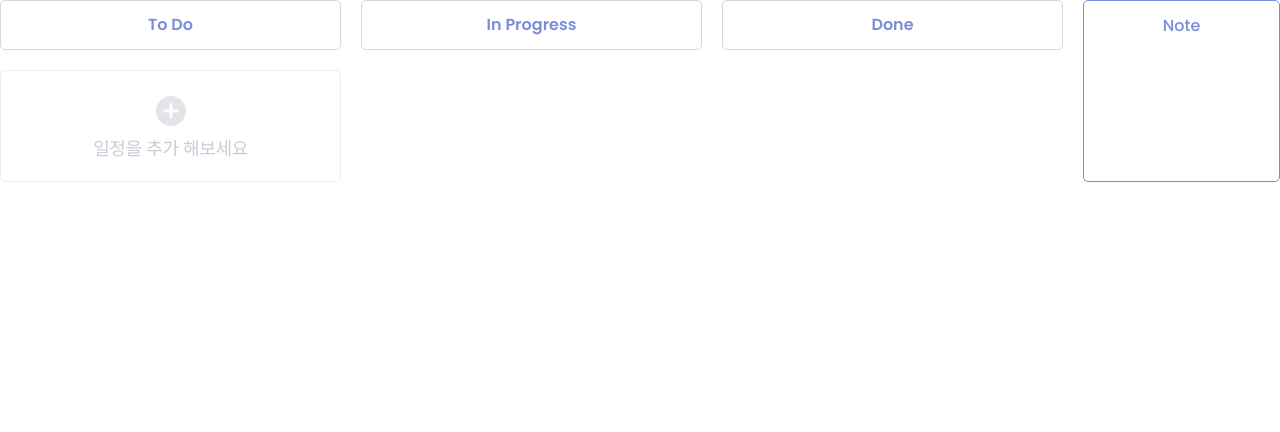
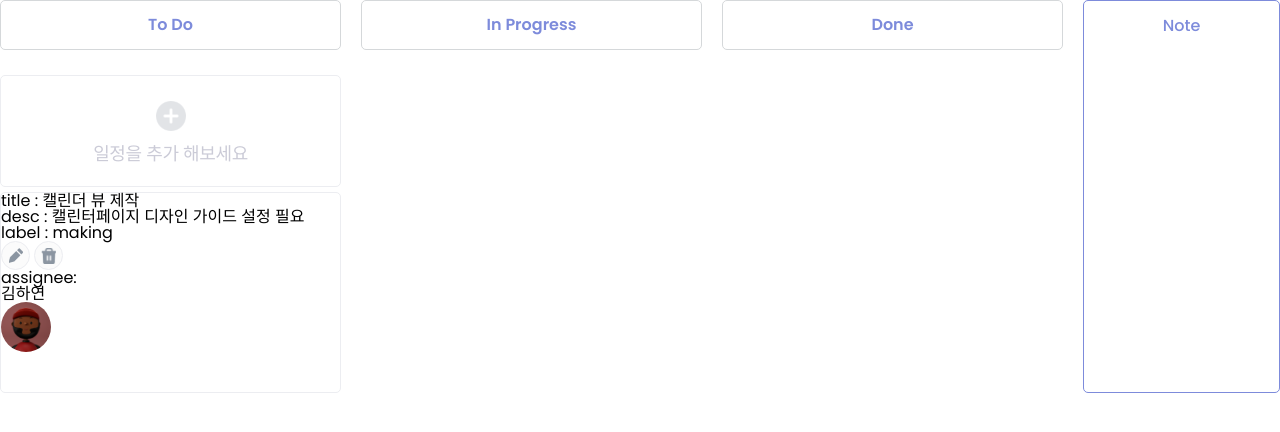
Before and after one commit to The-HangHae99-final/the-Final-FrontEnd, a React (Create React App) app: page /board in a window 1280 px wide. Shown: the top 432 px of the page. Built offline with nearby package versions, Linux system fonts and the light colour scheme.

Commit message:
Feat: (Board)UI for create and read

```diff
--- a/src/components/BoardCard.js
+++ /dev/null
@@ -1,66 +0,0 @@
-import React from "react";
-import styled from "styled-components";
-import human from "../public/img/human1.png";
-
-const BoardCard = () => {
-  return (
-    <BoardCardStyle>
-      <div className="card_title">캘린더 뷰 제작</div>
-      <div className="card_content">07.16까지 끝내기</div>
-      <div className="card_author">
-        <div className="author-info-wrap">
-          <div className="author_text">일정 등록자</div>
-          <div className="author_name">김하연</div>
-        </div>
-        <img src={human} alt="human" />
-      </div>
-    </BoardCardStyle>
-  );
-};
-
-export default BoardCard;
-
-const BoardCardStyle = styled.div`
-  width: 100%;
-  height: 201px;
-  border: 1px solid #ecedf1;
-  background: #ffffff;
-  border-radius: 5px;
-`;
-
-// const BoardStyle = styled.div`
-//   width: 100%;
-// `;
-
-// const BoardStyle = styled.div`
-//   width: 100%;
-// `;
-// const BoardStyle = styled.div`
-//   width: 100%;
-// `;const BoardStyle = styled.div`
-// width: 100%;
-// `;
-
-{
-  /* <form onSubmit={handleSubmit}>
-    <input
-      type="text"
-      name="title"
-      placeholder="title"
-      onChange={handleChange}
-    />
-    <input
-      type="text"
-      name="content"
-      placeholder="content"
-      onChange={handleChange}
-    />
-    <input
-      type="text"
-      name="category"
-      placeholder="category"
-      onChange={handleChange}
-    />
-    <button type="submit">전송하기</button>
-  </form> */
-}
--- /dev/null
+++ b/src/components/Card/BoardCard.js
@@ -0,0 +1,88 @@
+import React from "react";
+import styled from "styled-components";
+import { Human04 } from "../../elements/humanIcon";
+import edit from "../..//public/img/edit.png";
+import remove from "../../public/img/remove.png";
+
+const BoardCard = () => {
+  return (
+    <BoardCardStyle>
+      <div className="card_title">title : 캘린더 뷰 제작</div>
+      <div className="card_content">
+        desc : 캘린터페이지 디자인 가이드 설정 필요
+      </div>
+      <div className="card_author">
+        <div className="card_label">label : making</div>
+        <div className="card-action-buttons">
+          <div className="action_edit">
+            <img src={edit} alt="edit" />
+          </div>
+          <div className="action_delete">
+            <img src={remove} alt="remove" />
+          </div>
+        </div>
+        <div className="author-info-wrap">
+          <div className="author_text">assignee:</div>
+          <div className="author_name">김하연</div>
+        </div>
+        <Human04 size="50px" />
+      </div>
+    </BoardCardStyle>
+  );
+};
+
+export default BoardCard;
+
+const BoardCardStyle = styled.div`
+  width: 100%;
+  height: 201px;
+  border: 1px solid #ecedf1;
+  background: #ffffff;
+  border-radius: 5px;
+
+  .card-action-buttons {
+    display: Flex;
+    gap: 4px;
+
+    & > .action_edit,
+    & > .action_delete {
+      width: 29px;
+      height: 29px;
+      background: rgba(247, 247, 247, 0.5);
+      border: 1px solid #ecedf1;
+      border-radius: 50%;
+      display: flex;
+      align-items: center;
+      justify-content: center;
+      cursor: pointer;
+    }
+
+    & > .action_edit img,
+    & > .action_delete img {
+      width: 100%;
+    }
+
+    .action_edit img {
+      width: 14px;
+      height: 15px;
+    }
+
+    .action_delete img {
+      width: 15.35px;
+      height: 17.06px;
+    }
+  }
+`;
+
+// const BoardStyle = styled.div`
+//   width: 100%;
+// `;
+
+// const BoardStyle = styled.div`
+//   width: 100%;
+// `;
+// const BoardStyle = styled.div`
+//   width: 100%;
+// `;const BoardStyle = styled.div`
+// width: 100%;
+// `;
--- a/src/components/PrivateMain.js
+++ b/src/components/PrivateMain.js
@@ -420,7 +420,6 @@ const NoticeScreenTime = styled.div`
 const PrivateMainLeft = styled.div`
   max-width: 820px;
   height: 100%;
-  background-color: steelblue;
 `;
 
 const LeftTop = styled.div`
--- a/src/pages/Board.js
+++ b/src/pages/Board.js
@@ -4,18 +4,48 @@ import axios from "axios";
 import React, { useEffect, useState } from "react";
 import { getItemFromLs } from "../components/localStorage";
 import styled from "styled-components";
-import BoardCard from "../components/BoardCard";
+import BoardCard from "../components/Card/BoardCard";
 
 // Icon
 import createBtn from "../public/img/createBtn.png";
+import { Human03 } from "../elements/humanIcon";
+
+function CreateBox({ handleSubmit, handleChange, showCreateBox }) {
+  return (
+    <CreateBoxStyle onSubmit={handleSubmit}>
+      <input
+        type="text"
+        name="title"
+        placeholder="해야 할 일정이 있나요?"
+        onChange={handleChange}
+      />
+      <input
+        type="text"
+        name="content"
+        placeholder="설명을 적어주세요"
+        onChange={handleChange}
+      />
+      <input
+        type="text"
+        name="label"
+        placeholder="label"
+        onChange={handleChange}
+      />
+      <button onClick={showCreateBox}>취소하기</button>
+      <button type="submit">일정 공유하기</button>
+      <Human03 size="50px" />
+    </CreateBoxStyle>
+  );
+}
 
 const Board = () => {
   const [data, setDatas] = useState({
     title: "",
     content: "",
-    category: "",
+    label: "",
     workSpaceName: "",
   });
+  const [isShown, setIsShown] = useState(false);
 
   const [workSpaceName, setWorkSpaceName] = useState({ workSpaceName: "" });
 
@@ -24,9 +54,12 @@ const Board = () => {
     setDatas({ ...data, [name]: value });
   };
 
+  const showCreateBox = () => {
+    setIsShown(!isShown);
+  };
+
   const handleSubmit = (e) => {
     e.preventDefault();
-    console.log("hihi");
     axios({
       method: "post",
       url: "http://13.209.3.168:3001/api/post/workSpaceName",
@@ -51,14 +84,27 @@ const Board = () => {
             <span className="section-top_title">To Do</span>
           </div>
           <div className="section-cards-wrap">
-            {/* <BoardCard /> */}
-            <div className="create-box">
-              <div className="createBtn-wrap">
-                <img src={createBtn} alt="createBtn" className="createBtn" />
+            {isShown ? (
+              <CreateBox
+                handleSubmit={handleSubmit}
+                handleChange={handleChange}
+                showCreateBox={showCreateBox}
+              />
+            ) : (
+              <div className="create-box">
+                <div className="createBtn-wrap">
+                  <img
+                    src={createBtn}
+                    alt="createBtn"
+                    className="createBtn"
+                    onClick={showCreateBox}
+                  />
+                </div>
+                <div className="createBtn-title">일정을 추가 해보세요</div>
               </div>
-              <div className="createBtn-title">일정을 추가 해보세요</div>
-            </div>
+            )}
           </div>
+          <BoardCard />
         </SectionWrap>
         <SectionWrap>
           <div className="section-top">
@@ -95,6 +141,9 @@ const BoardContainer = styled.div`
 const SectionWrap = styled.div`
   min-width: 341px;
   height: 100%;
+  display: flex;
+  flex-direction: column;
+  gap: 5px;
 
   .section-top {
     height: 50px;
@@ -162,9 +211,16 @@ const NoteWrap = styled.div`
     color: #7d8bdb;
   }
 `;
-// const BoardStyle = styled.div`
-//   width: 100%;
-// `;
+
+// CreateBox style
+
+const CreateBoxStyle = styled.div`
+  width: 100%;
+  background-color: red;
+  display: flex;
+  flex-direction: column;
+`;
+
 // const BoardStyle = styled.div`
 //   width: 100%;
 // `;
```
Also changed, not shown: src/public/img/edit.png (added), src/public/img/remove.png (added).
